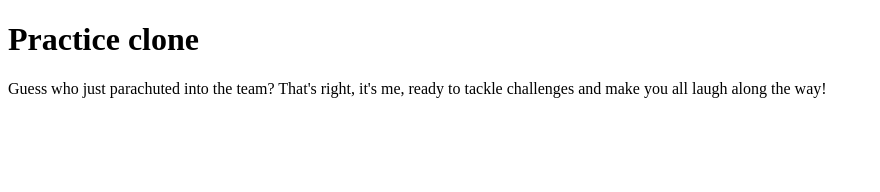
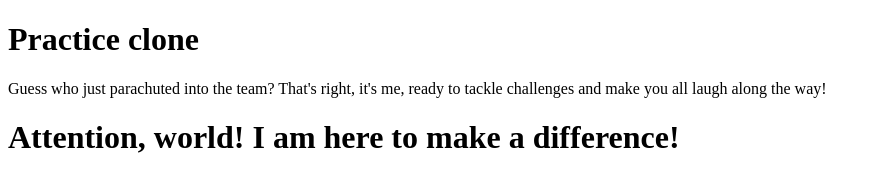
Before and after one commit to suzana02/Practice-Collab-team, a plain HTML site: page index.html in a window 1280 px wide. Shown: the whole page, without its empty margins (0-880 px from the left). Drawn offline with Linux system fonts and the light colour scheme.

Commit message:
an other one

```diff
--- a/index.html
+++ b/index.html
@@ -8,5 +8,9 @@
 	<body>
 		<h1>Practice clone</h1>
 <p>Guess who just parachuted into the team? That's right, it's me, ready to tackle challenges and make you all laugh along the way!</p>
+<h1>Attention, world! I
+	am here to make a difference!
+
+</h1>
 	</body>
 </html>
```
